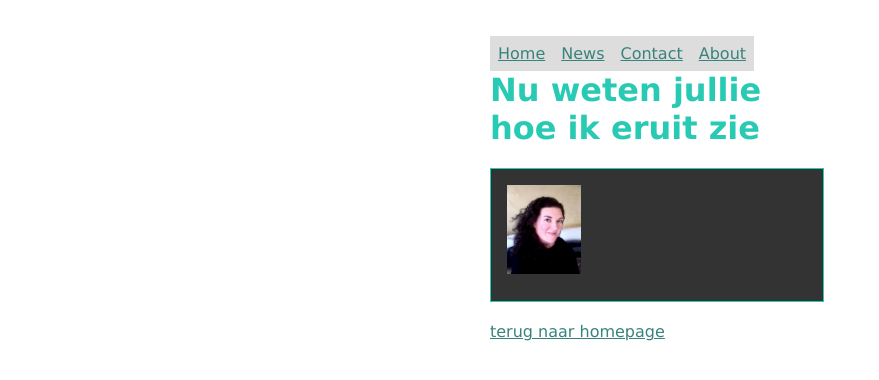
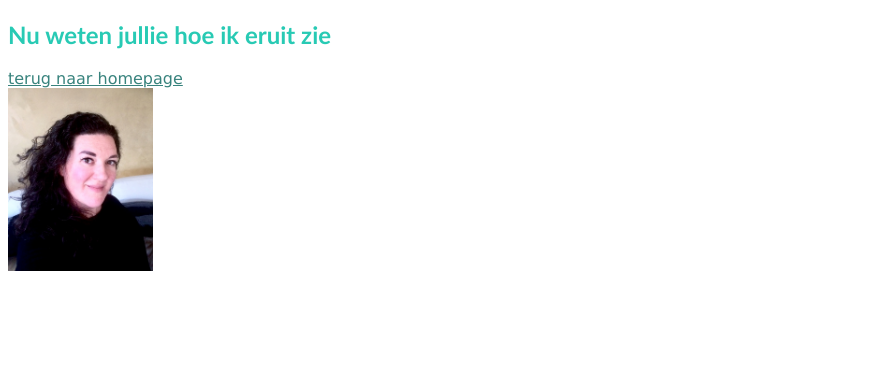
Before and after one commit to Sanlelie/verbose-octo-spoon, a plain HTML site: page Opdracht.005_HTML/about.html in a window 1280 px wide. Shown: the whole page, without its empty margins (0-879 px from the left). Drawn offline with Linux system fonts and the light colour scheme.

Commit message:
Opdracht.005

```diff
--- a/Opdracht.005_HTML/about.html
+++ b/Opdracht.005_HTML/about.html
@@ -2,26 +2,16 @@
 <html>
   <link rel="stylesheet" type="text/css" href="styles.css">
 </head>
-<div>
-  <ul>
-    <li><a href="index.html">Home</a></li>
-    <li><a href="news.asp">News</a></li>
-    <li><a href="contact.asp">Contact</a></li>
-    <li><a href="about.html">About</a></li>
-  </ul>
 <body>
+  <header class="box-model-properties">
+  <h2>Nu weten jullie hoe ik eruit zie</h2>
+</header>
+<nav class="box-model-properties">
+<a href="index.html">terug naar homepage</a>
+</nav>
+<main class="box-model-properties">
+    <img width="145" src="Ik.JPG" alt="Foto van mijzelf"/>
+    <a href="ik.jpg"><ik></a>
 
-  <header>
-  <h1>Nu weten jullie hoe ik eruit zie</h1>
-</header>
-
-       <body>
-         <div class="black-border">
-       <img src="Ik.JPG" width="74" Height="89"alt="Foto van mijzelf"/>
-       <a href="ik.jpg"><ik></a></div>
-
-        <nav><a href="index.html">terug naar homepage</a>
-        </nav>
-      </div>
-    </div>
+<body class="soft-border">
       </body>
```
